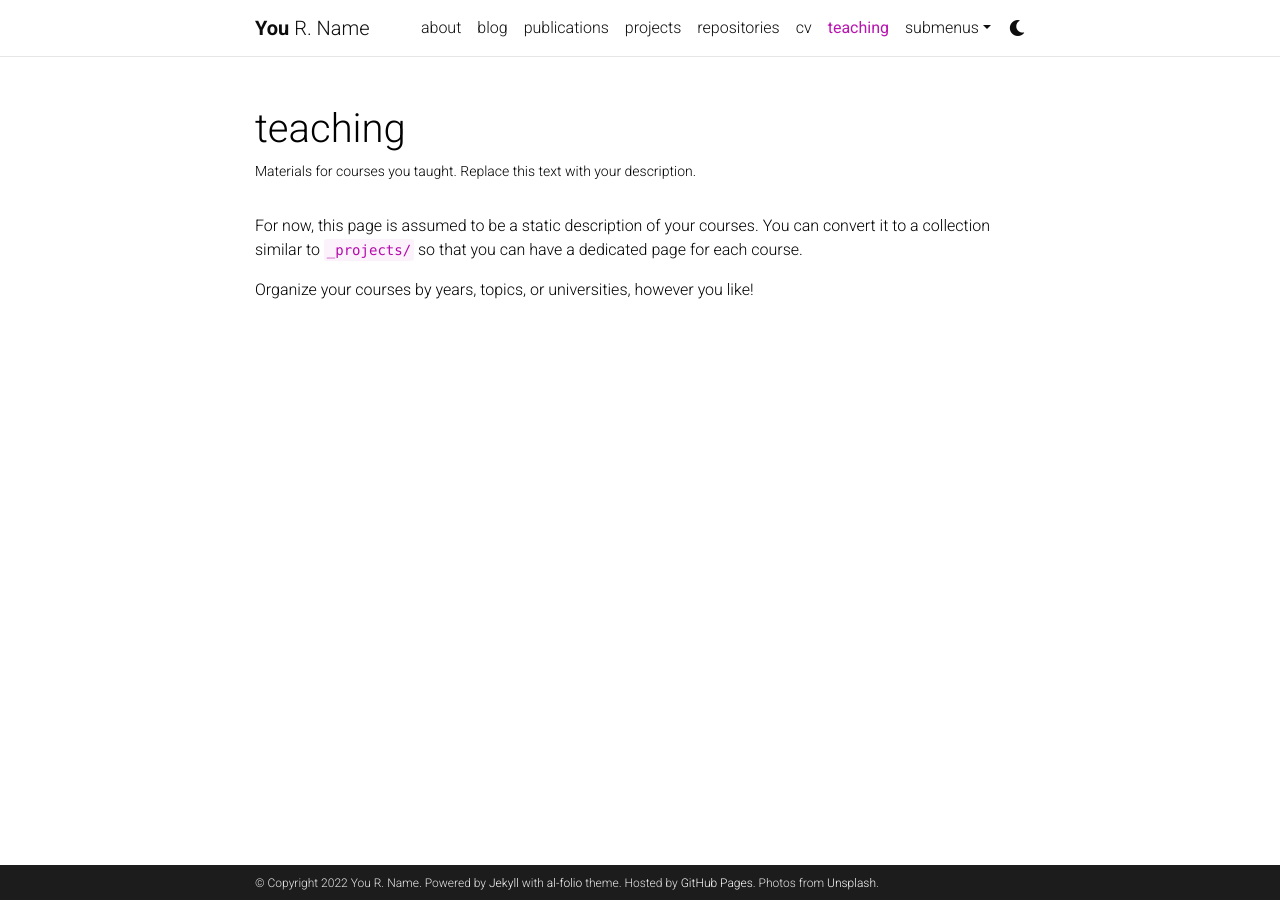
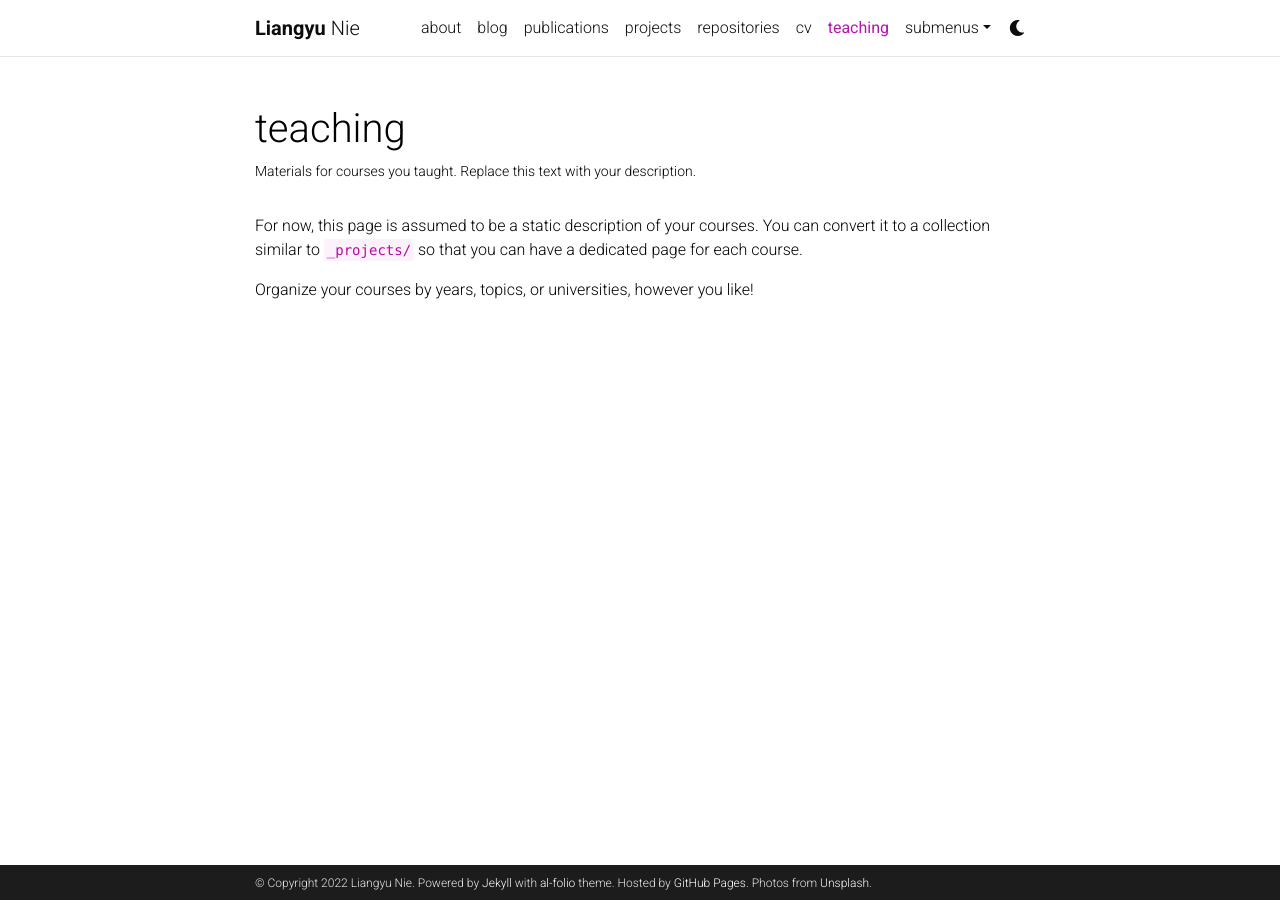
Before and after one commit to AbdielNie/abdielnie.github.io, a Jekyll site: the page built from _pages/teaching.md, in a window 1280 px wide. Built offline with Jekyll 4.4.1, drawn with Linux system fonts in a browser that asks for light colours; comment, search, counter and statistics services are not loaded; a style sheet for code colours, icons or effects is not loaded.

Commit message:
add config

```diff
--- a/_config.yml
+++ b/_config.yml
@@ -3,12 +3,12 @@
 # -----------------------------------------------------------------------------
 
 title: blank # the website title (if blank, full name will be used instead)
-first_name: You
-middle_name: R.
-last_name: Name
-email: you@example.com
+first_name: Liangyu
+middle_name:
+last_name: Nie
+email: abdielnie@gmail.com
 description: > # the ">" symbol means to ignore newlines until "footer_text:"
-  A simple, whitespace theme for academics. Based on [*folio](https://github.com/bogoli/-folio) design.
+  Liangyu Nie's personal website
 footer_text: >
   Powered by <a href="https://jekyllrb.com/" target="_blank">Jekyll</a> with <a href="https://github.com/alshedivat/al-folio">al-folio</a> theme.
   Hosted by <a href="https://pages.github.com/" target="_blank">GitHub Pages</a>.
@@ -18,7 +18,7 @@ keywords: jekyll, jekyll-theme, academic-website, portfolio-website  # add your
 lang: en # the language of your site (for example: en, fr, cn, ru, etc.)
 icon: ⚛️  # the emoji used as the favicon (alternatively, provide image name in /assets/img/)
 
-url: https://alshedivat.github.io # the base hostname & protocol for your site
+url: https://abdielnie.github.io # the base hostname & protocol for your site
 baseurl: /al-folio # the subpath of your site, e.g. /blog/
 last_updated: false # set to true if you want to display last updated in the footer
 impressum_path:  # set to path to include impressum link in the footer, use the same path as permalink in a page, helps to conform with EU GDPR
```
